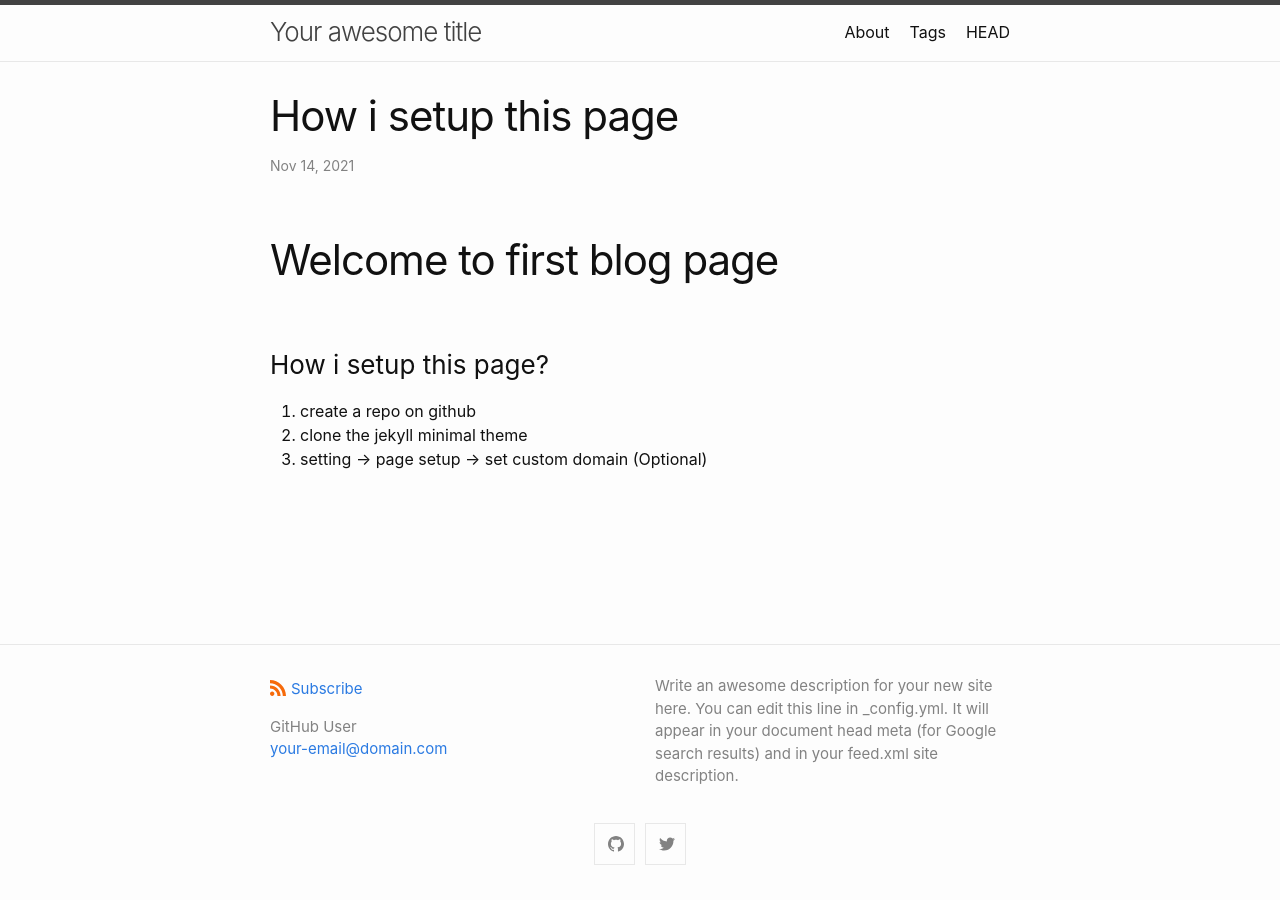
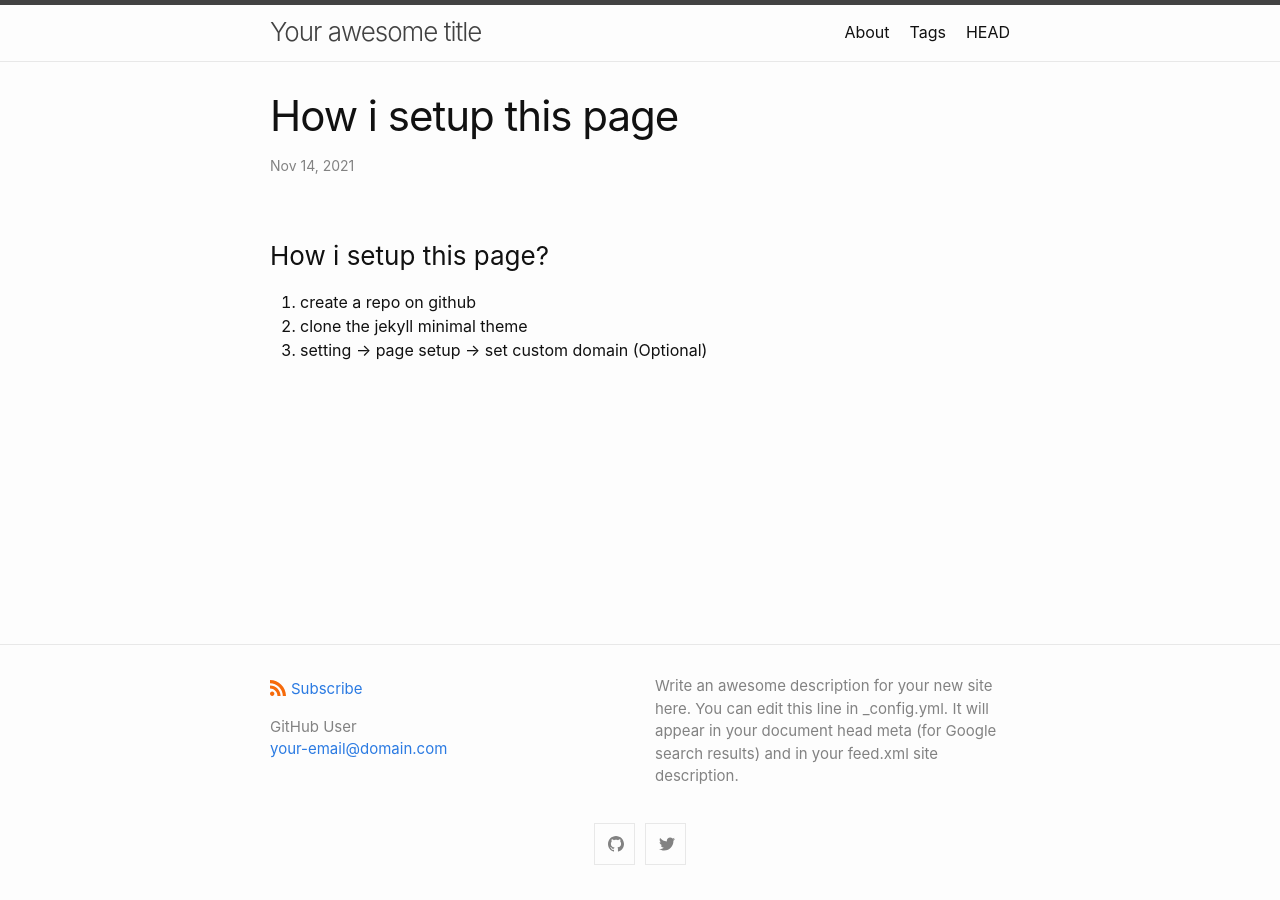
Before and after one commit to colzeb/sfdx_blog, a Jekyll site: the page built from _posts/2021-11-14-first-post.md, in a window 1280 px wide. Built offline with Jekyll 4.4.1, drawn with Linux system fonts in a browser that asks for light colours; our own code applies the rules of GitHub Pages for plain Markdown files.

Commit message:
fixed title

```diff
--- a/_posts/2021-11-14-first-post.md
+++ b/_posts/2021-11-14-first-post.md
@@ -3,7 +3,6 @@ title: "How i setup this page"
 category: misc
 ---
 
-# Welcome to first blog page
 
 ### How i setup this page?
 1. create a repo on github
```
